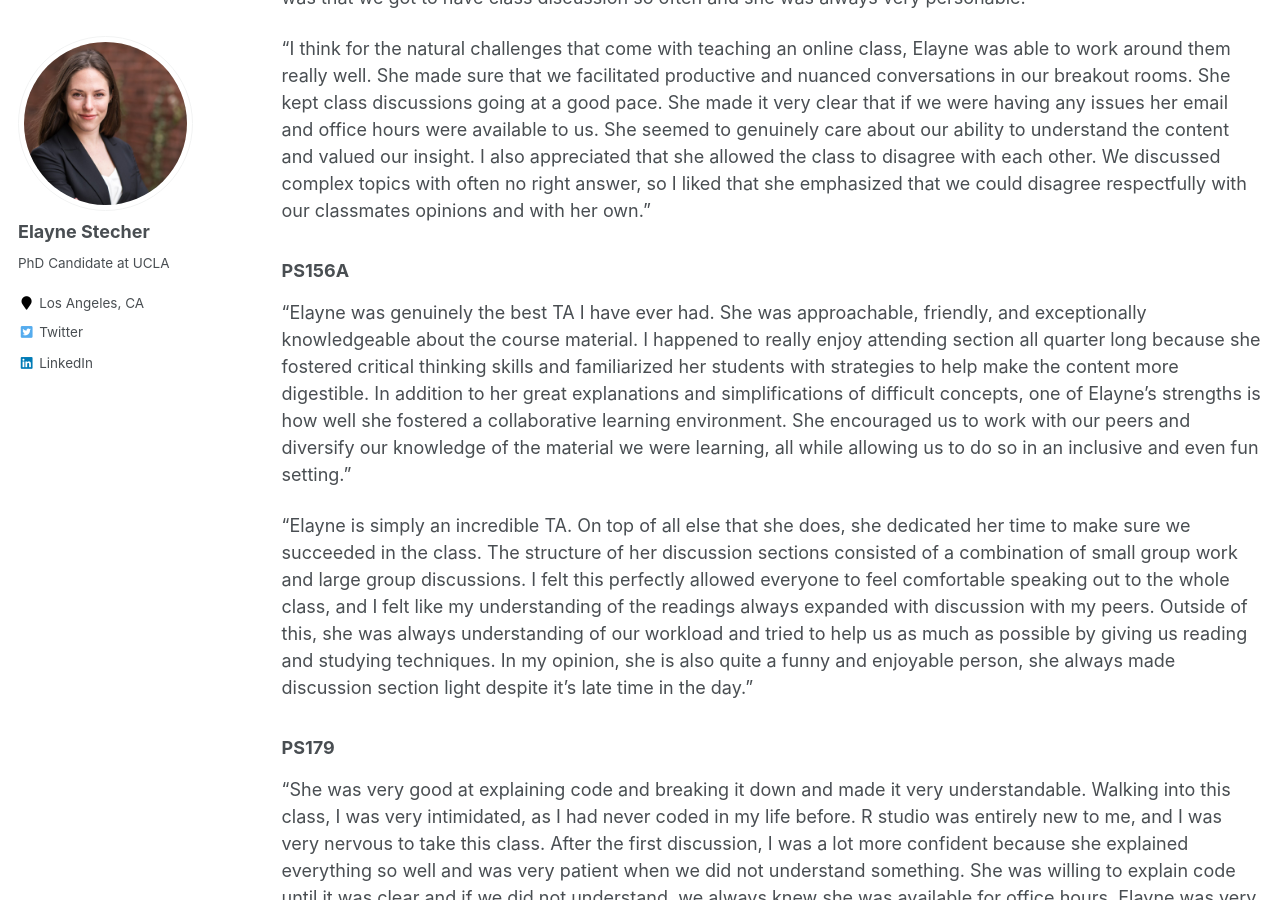
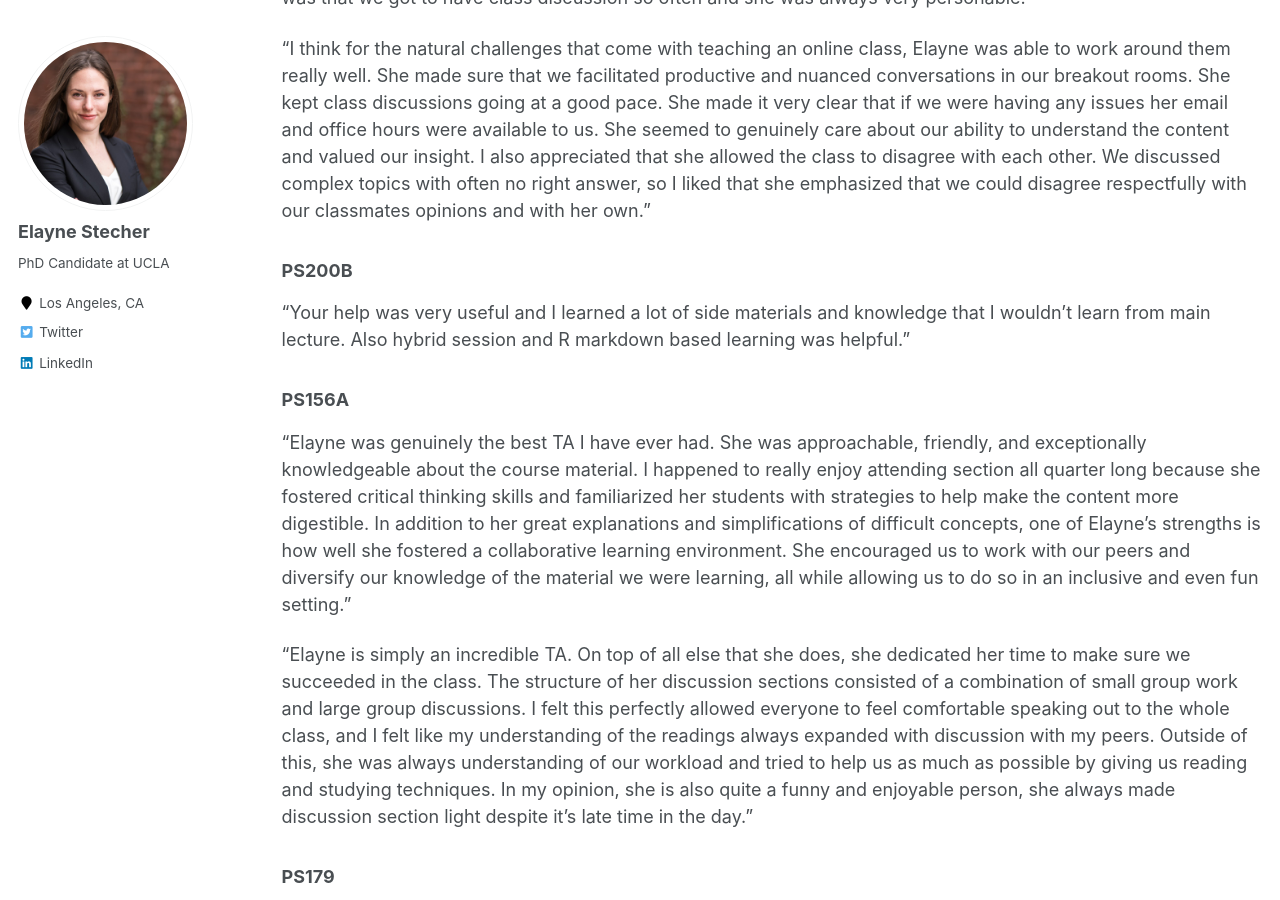
Before and after one commit to estech01/estech01.github.io, a Jekyll site: the page built from _pages/teaching.md, in a window 1280 px wide and 900 px high, scrolled down 1474 px. Built offline with Jekyll 4.4.1, drawn with Linux system fonts in a browser that asks for light colours.

Commit message:
Update teaching.md

```diff
--- a/_pages/teaching.md
+++ b/_pages/teaching.md
@@ -50,6 +50,10 @@ the class to disagree with each other. We discussed complex topics with often no
 that she emphasized that we could disagree respectfully with our classmates opinions and with her
 own."
 
+### PS200B
+
+"Your help was very useful and I learned a lot of side materials and knowledge that I wouldn't learn from
+main lecture. Also hybrid session and R markdown based learning was helpful."
 
 ### PS156A
 
```
